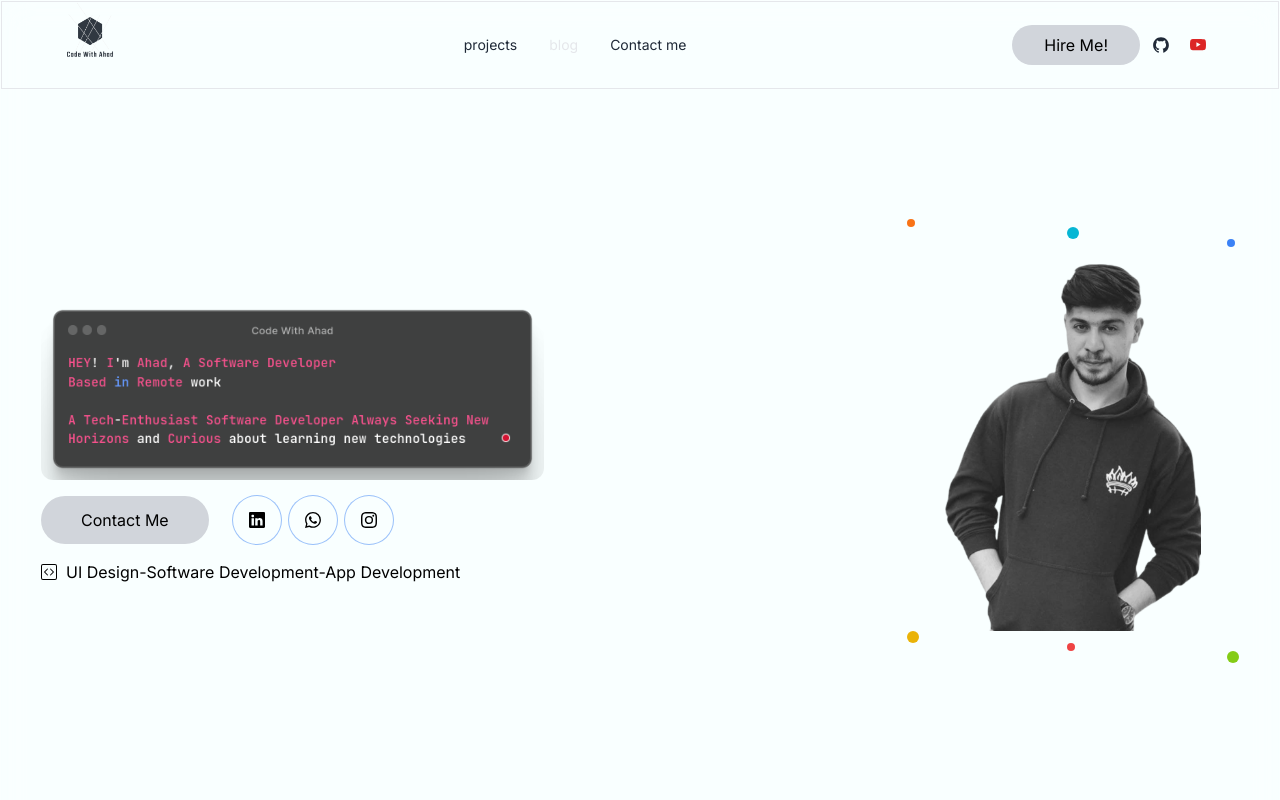
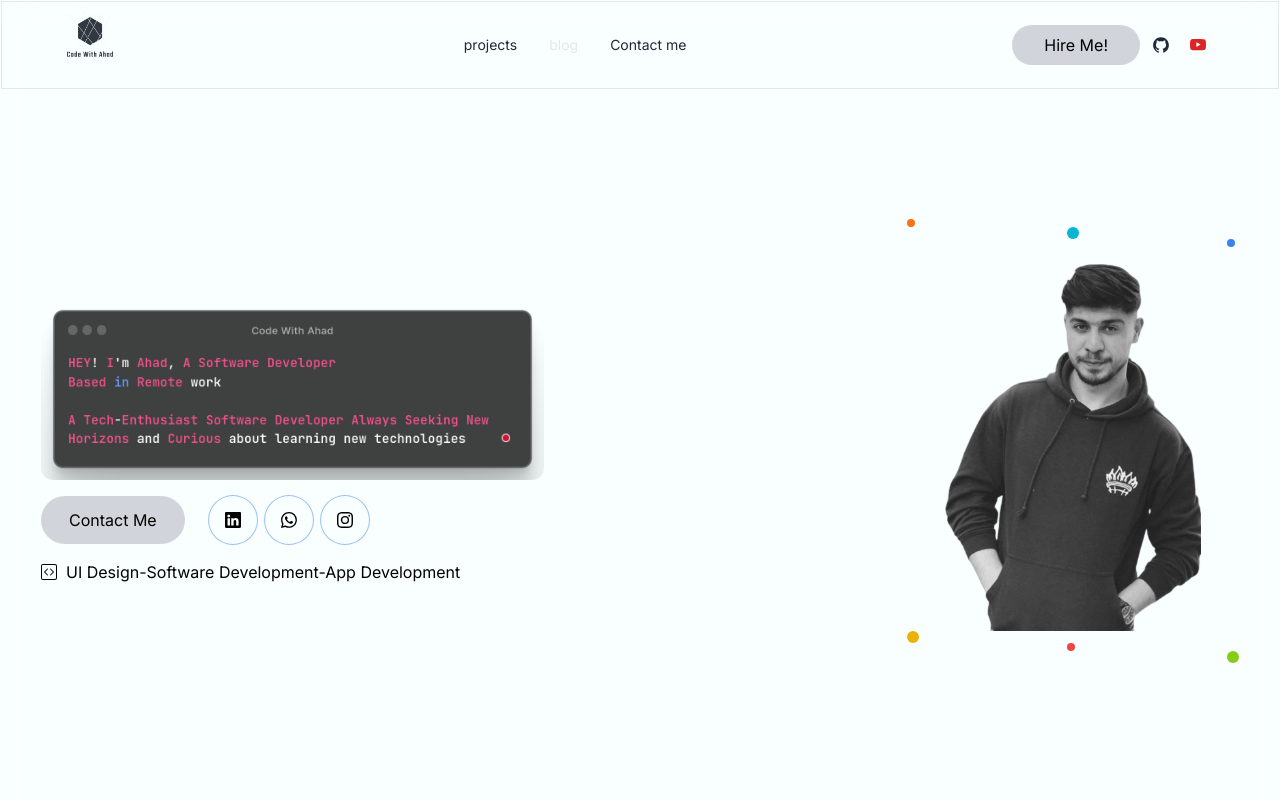
Before and after one commit to Abdulahadahmadi/codewithahad, a Next.js app: page / in a window 1280 px wide. Shown: the top 800 px of the page. Built offline with nearby package versions, Linux system fonts and the light colour scheme.

Commit message:
chnaged button style

```diff
--- a/src/app/components/Hero.tsx
+++ b/src/app/components/Hero.tsx
@@ -11,7 +11,7 @@ const Hero = () => {
       <section className='lg:mr-28'>
           <Image className=' object-center w-full md:w-2/3  object-cover rounded-xl' src={image} alt='Intro Image' />
         <div className='flex flex-row items-center justify-center lg:justify-start'>
-          <Link className='text-black bg-gray-300 text-xs md:text-base px-4 md:px-10 py-2 md:py-3 hover:bg-cyan-500 hover:text-white rounded-full' href='/contact' passHref>Contact Me</Link>
+          <Link className='text-black bg-gray-300 text-xs md:text-base px-4 md:px-7 py-2 md:py-3 hover:bg-cyan-500 hover:text-white rounded-full' href='/contact' passHref>Contact Me</Link>
           <div className='flex m-4 justify-center items-center'>
             <Link className='w-12 h-12 ring-1 rounded-full py-4 pl-4 ml-2 hover:bg-cyan-500 hover:text-white' href='https://www.linkedin.com/in/ahad-ahmadi-1a7295175/' target='_blank' passHref>
               <BsLinkedin />
```
